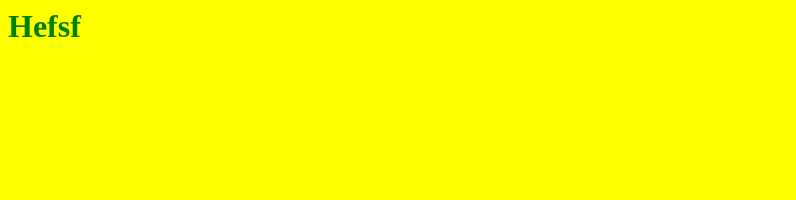
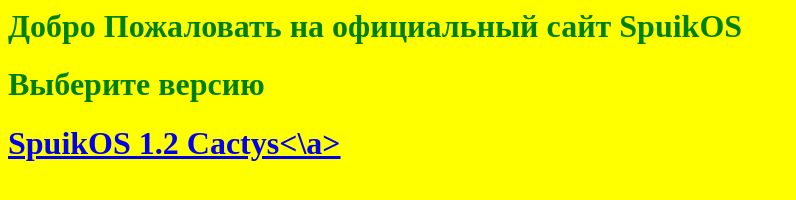
Before and after one commit to SpuikOF/spuikoshome, a plain HTML site: page index.html in a window 1280 px wide. Shown: the whole page, without its empty margins (0-796 px from the left). Drawn offline with Linux system fonts and the light colour scheme.

Commit message:
Update index.html

```diff
--- a/index.html
+++ b/index.html
@@ -1,2 +1,4 @@
 <body bgcolor="yellow" text="green">
-<h1>Hefsf<h1>
+<h1>Добро Пожаловать на официальный сайт SpuikOS<h1>
+<h1>Выберите версию<h1>
+<a href="tests.txt">SpuikOS 1.2 Cactys<\a>
```
